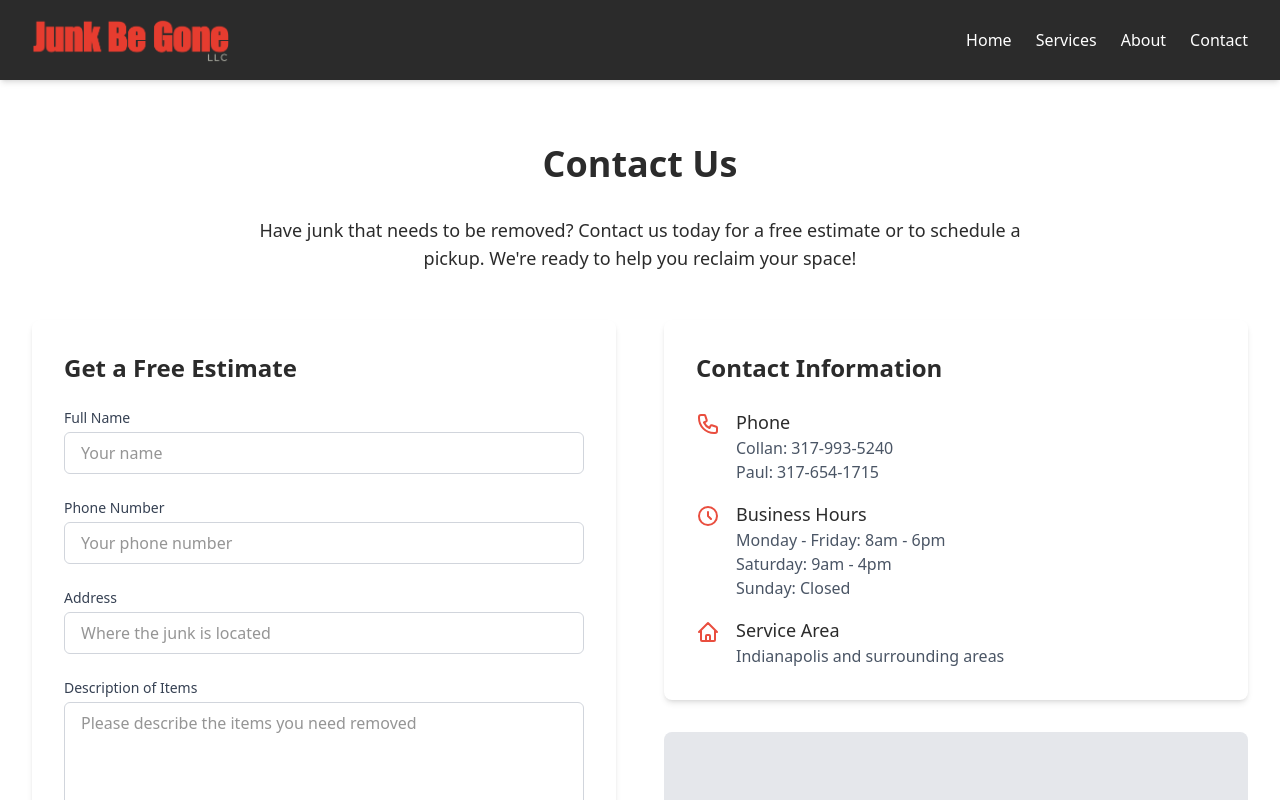
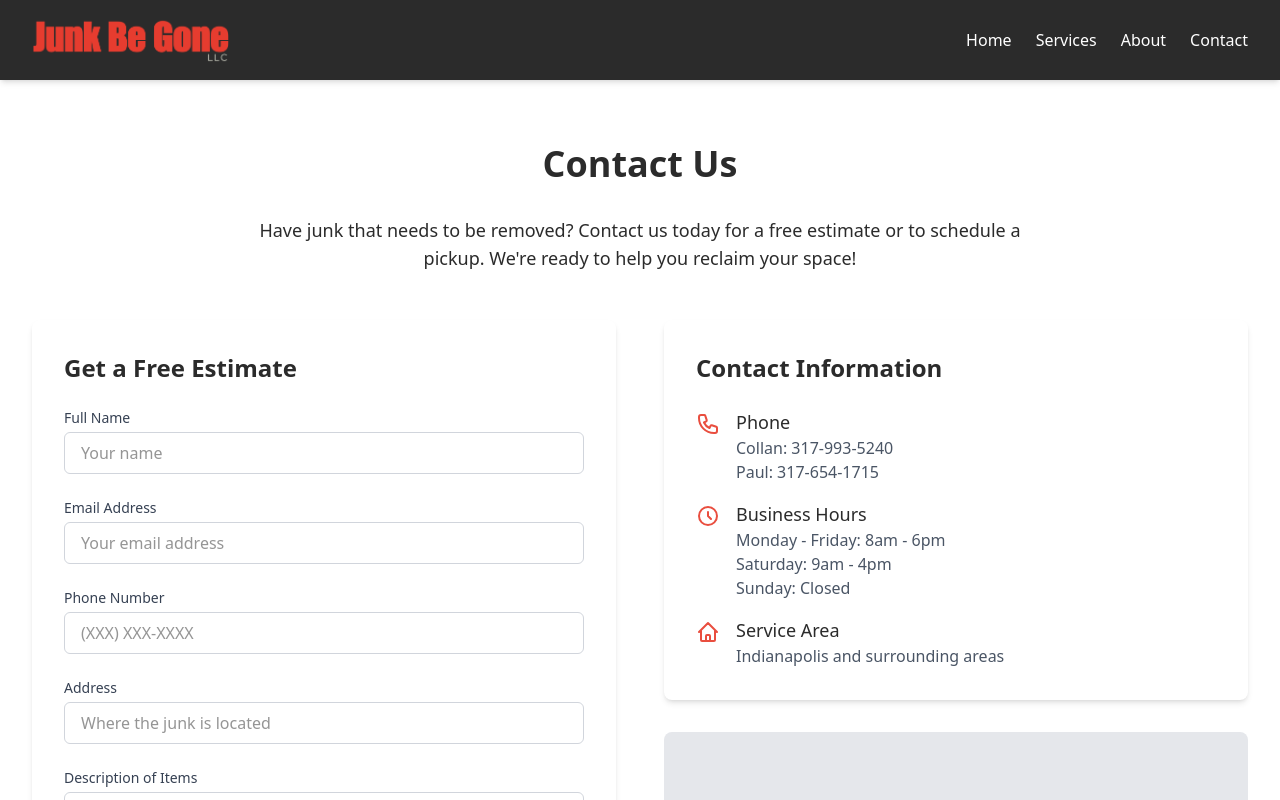
Before and after one commit to daniel-barker/junkbegone, a Next.js app: page /contact in a window 1280 px wide. Shown: the top 800 px of the page. Built offline with nearby package versions, Linux system fonts and the light colour scheme.

Commit message:
contact form contactin

```diff
--- a/src/app/api/contact/route.ts
+++ b/src/app/api/contact/route.ts
@@ -3,47 +3,66 @@ import { NextResponse } from 'next/server';
 export async function POST(request: Request) {
   try {
     const data = await request.json();
-    const { name, phone, address, description } = data;
+    const { name, email, phone, address, description } = data;
 
     // Validate the form data
-    if (!name || !phone || !description) {
+    if (!name || !email || !phone || !description) {
       return NextResponse.json(
-        { error: 'Name, phone, and description are required' },
+        { error: 'Name, email, phone, and description are required' },
         { status: 400 }
       );
     }
 
-    // Format the email content
-    const emailContent = `
-      New Contact Form Submission:
+    // Format the submission timestamp
+    const timestamp = new Date().toLocaleString();
 
-      Name: ${name}
-      Phone: ${phone}
-      Address: ${address || 'Not provided'}
-      Description: ${description}
+    // Prepare data for Google Sheets
+    const formData = {
+      name,
+      email,
+      phone,
+      address: address || 'Not provided',
+      description,
+      timestamp,
+    };
 
-      Submitted on: ${new Date().toLocaleString()}
-    `;
+    // Send data to Google Sheets Web App
+    // Replace this URL with your actual Google Apps Script Web App URL after deployment
+    const GOOGLE_SCRIPT_URL = process.env.GOOGLE_SCRIPT_URL || '';
 
-    // In a production environment, you would use a service like SendGrid, AWS SES, or Nodemailer
-    // to send emails to both recipients
-    const recipients = ['collan@junkbegone317.com', 'paul@junkbegone317.com'];
+    if (!GOOGLE_SCRIPT_URL) {
+      console.error('Google Script URL is not configured');
+      return NextResponse.json(
+        { error: 'Server configuration error' },
+        { status: 500 }
+      );
+    }
 
-    // Log the submission details
-    console.log('Form submission received:');
-    console.log(`Recipients: ${recipients.join(', ')}`);
-    console.log(emailContent);
+    try {
+      // Send data to Google Sheets
+      const response = await fetch(GOOGLE_SCRIPT_URL, {
+        method: 'POST',
+        headers: {
+          'Content-Type': 'application/json',
+        },
+        body: JSON.stringify(formData),
+      });
 
-    // In a production environment, this is where you would send the actual emails
-    // Example with a hypothetical email service:
-    //
-    // await sendEmail({
-    //   to: recipients,
-    //   subject: 'New Contact Form Submission - Junk Be Gone LLC',
-    //   text: emailContent,
-    // });
+      if (!response.ok) {
+        throw new Error(`Failed to submit to Google Sheets: ${response.statusText}`);
+      }
 
-    // Return success response
+      // Log success
+      console.log('Form submission sent to Google Sheets successfully');
+      console.log(`Data sent: ${JSON.stringify(formData)}`);
+      console.log('Google Sheets will automatically send email notifications to collan@junkbegone317.com and paul@junkbegone317.com');
+
+    } catch (error) {
+      console.error('Error sending data to Google Sheets:', error);
+      // Continue processing even if Google Sheets submission fails
+    }
+
+    // Return success response to the client
     return NextResponse.json({ success: true });
   } catch (error) {
     console.error('Error processing contact form:', error);
--- a/src/app/layout.tsx
+++ b/src/app/layout.tsx
@@ -129,7 +129,7 @@ export default function RootLayout({
                     href="tel:3179935240"
                     className="hover:text-[var(--color-jbg-red)] transition-colors"
                   >
-                    <a href="tel:3179935240" className="hover:text-[var(--color-jbg-red)]">Collan: 317-993-5240</a>
+                    Collan: 317-993-5240
                   </a>
                 </p>
                 <p className="mb-2">
@@ -137,7 +137,7 @@ export default function RootLayout({
                     href="tel:3176541715"
                     className="hover:text-[var(--color-jbg-red)] transition-colors"
                   >
-                    <a href="tel:3176541715" className="hover:text-[var(--color-jbg-red)]">Paul: 317-654-1715</a>
+                    Paul: 317-654-1715
                   </a>
                 </p>
               </div>
--- a/src/components/ContactForm.tsx
+++ b/src/components/ContactForm.tsx
@@ -1,14 +1,75 @@
 "use client";
 
-import { useState } from "react";
+import { useState, useEffect } from "react";
 
 export default function ContactForm() {
   const [formData, setFormData] = useState({
     name: "",
+    email: "",
     phone: "",
     address: "",
-    description: ""
+    description: "",
   });
+
+  // Validation states
+  const [validationErrors, setValidationErrors] = useState({
+    email: "",
+    phone: "",
+  });
+
+  // Format phone number as user types
+  const formatPhoneNumber = (value: string) => {
+    // Remove all non-digit characters
+    const digits = value.replace(/\D/g, "");
+
+    // Format according to length
+    if (digits.length <= 3) {
+      return digits;
+    } else if (digits.length <= 6) {
+      return `(${digits.slice(0, 3)}) ${digits.slice(3)}`;
+    } else {
+      return `(${digits.slice(0, 3)}) ${digits.slice(3, 6)}-${digits.slice(
+        6,
+        10
+      )}`;
+    }
+  };
+
+  // Validate email format
+  const validateEmail = (email: string) => {
+    const emailRegex = /^[a-zA-Z0-9._%+-]+@[a-zA-Z0-9.-]+\.[a-zA-Z]{2,}$/;
+    if (!email) {
+      return "Email is required";
+    } else if (!emailRegex.test(email)) {
+      return "Please enter a valid email address";
+    }
+    return "";
+  };
+
+  // Validate phone format
+  const validatePhone = (phone: string) => {
+    // Remove formatting to check digit count
+    const digits = phone.replace(/\D/g, "");
+    if (!phone) {
+      return "Phone number is required";
+    } else if (digits.length !== 10) {
+      return "Please enter a complete 10-digit phone number";
+    }
+    return "";
+  };
+
+  // Validate form before submission
+  const validateForm = () => {
+    const emailError = validateEmail(formData.email);
+    const phoneError = validatePhone(formData.phone);
+
+    setValidationErrors({
+      email: emailError,
+      phone: phoneError,
+    });
+
+    return !emailError && !phoneError;
+  };
   const [isSubmitting, setIsSubmitting] = useState(false);
   const [submitStatus, setSubmitStatus] = useState<{
     type: "success" | "error" | null;
@@ -17,6 +78,12 @@ export default function ContactForm() {
 
   const handleSubmit = async (e: React.FormEvent) => {
     e.preventDefault();
+
+    // Validate form before submission
+    if (!validateForm()) {
+      return;
+    }
+
     setIsSubmitting(true);
     setSubmitStatus({ type: null, message: "" });
 
@@ -34,9 +101,16 @@ export default function ContactForm() {
       if (response.ok) {
         setSubmitStatus({
           type: "success",
-          message: "Thank you! Your request has been sent to collan@junkbegone317.com and paul@junkbegone317.com. We'll get back to you soon!",
+          message:
+            "Thank you! Your request has been received. We'll get back to you soon!",
         });
-        setFormData({ name: "", phone: "", address: "", description: "" });
+        setFormData({
+          name: "",
+          email: "",
+          phone: "",
+          address: "",
+          description: "",
+        });
       } else {
         setSubmitStatus({
           type: "error",
@@ -58,7 +132,10 @@ export default function ContactForm() {
       <h2 className="text-2xl font-semibold mb-6">Get a Free Estimate</h2>
       <form className="space-y-6" onSubmit={handleSubmit}>
         <div>
-          <label htmlFor="name" className="block text-sm font-medium text-gray-700 mb-1">
+          <label
+            htmlFor="name"
+            className="block text-sm font-medium text-gray-700 mb-1"
+          >
             Full Name
           </label>
           <input
@@ -74,23 +151,91 @@ export default function ContactForm() {
         </div>
 
         <div>
-          <label htmlFor="phone" className="block text-sm font-medium text-gray-700 mb-1">
+          <label
+            htmlFor="email"
+            className="block text-sm font-medium text-gray-700 mb-1"
+          >
+            Email Address
+          </label>
+          <input
+            type="email"
+            id="email"
+            name="email"
+            className={`w-full px-4 py-2 border ${
+              validationErrors.email ? "border-red-500" : "border-gray-300"
+            } rounded-md focus:outline-none focus:ring-2 focus:ring-[var(--color-jbg-red)]`}
+            placeholder="Your email address"
+            required
+            value={formData.email}
+            onChange={(e) => {
+              setFormData({ ...formData, email: e.target.value });
+              if (validationErrors.email) {
+                setValidationErrors({
+                  ...validationErrors,
+                  email: validateEmail(e.target.value),
+                });
+              }
+            }}
+            onBlur={(e) => {
+              setValidationErrors({
+                ...validationErrors,
+                email: validateEmail(e.target.value),
+              });
+            }}
+          />
+          {validationErrors.email && (
+            <p className="text-red-500 text-sm mt-1">
+              {validationErrors.email}
+            </p>
+          )}
+        </div>
+
+        <div>
+          <label
+            htmlFor="phone"
+            className="block text-sm font-medium text-gray-700 mb-1"
+          >
             Phone Number
           </label>
           <input
             type="tel"
             id="phone"
             name="phone"
-            className="w-full px-4 py-2 border border-gray-300 rounded-md focus:outline-none focus:ring-2 focus:ring-[var(--color-jbg-red)]"
-            placeholder="Your phone number"
+            className={`w-full px-4 py-2 border ${
+              validationErrors.phone ? "border-red-500" : "border-gray-300"
+            } rounded-md focus:outline-none focus:ring-2 focus:ring-[var(--color-jbg-red)]`}
+            placeholder="(XXX) XXX-XXXX"
             required
             value={formData.phone}
-            onChange={(e) => setFormData({ ...formData, phone: e.target.value })}
+            onChange={(e) => {
+              const formattedPhone = formatPhoneNumber(e.target.value);
+              setFormData({ ...formData, phone: formattedPhone });
+              if (validationErrors.phone) {
+                setValidationErrors({
+                  ...validationErrors,
+                  phone: validatePhone(formattedPhone),
+                });
+              }
+            }}
+            onBlur={(e) => {
+              setValidationErrors({
+                ...validationErrors,
+                phone: validatePhone(e.target.value),
+              });
+            }}
           />
+          {validationErrors.phone && (
+            <p className="text-red-500 text-sm mt-1">
+              {validationErrors.phone}
+            </p>
+          )}
         </div>
 
         <div>
-          <label htmlFor="address" className="block text-sm font-medium text-gray-700 mb-1">
+          <label
+            htmlFor="address"
+            className="block text-sm font-medium text-gray-700 mb-1"
+          >
             Address
           </label>
           <input
@@ -100,12 +245,17 @@ export default function ContactForm() {
             className="w-full px-4 py-2 border border-gray-300 rounded-md focus:outline-none focus:ring-2 focus:ring-[var(--color-jbg-red)]"
             placeholder="Where the junk is located"
             value={formData.address}
-            onChange={(e) => setFormData({ ...formData, address: e.target.value })}
+            onChange={(e) =>
+              setFormData({ ...formData, address: e.target.value })
+            }
           />
         </div>
 
         <div>
-          <label htmlFor="description" className="block text-sm font-medium text-gray-700 mb-1">
+          <label
+            htmlFor="description"
+            className="block text-sm font-medium text-gray-700 mb-1"
+          >
             Description of Items
           </label>
           <textarea
@@ -116,7 +266,9 @@ export default function ContactForm() {
             placeholder="Please describe the items you need removed"
             required
             value={formData.description}
-            onChange={(e) => setFormData({ ...formData, description: e.target.value })}
+            onChange={(e) =>
+              setFormData({ ...formData, description: e.target.value })
+            }
           ></textarea>
         </div>
 
@@ -130,7 +282,13 @@ export default function ContactForm() {
           </button>
 
           {submitStatus.type && (
-            <div className={`mt-4 p-4 rounded-md ${submitStatus.type === "success" ? "bg-green-100 text-green-800" : "bg-red-100 text-red-800"}`}>
+            <div
+              className={`mt-4 p-4 rounded-md ${
+                submitStatus.type === "success"
+                  ? "bg-green-100 text-green-800"
+                  : "bg-red-100 text-red-800"
+              }`}
+            >
               {submitStatus.message}
             </div>
           )}
```
Also changed, not shown: src/components/PhotoGallery.tsx (+15 -12 lines), public/images/placeholder.png (added), 1 other file (tests, documents, lock files or other folders).
